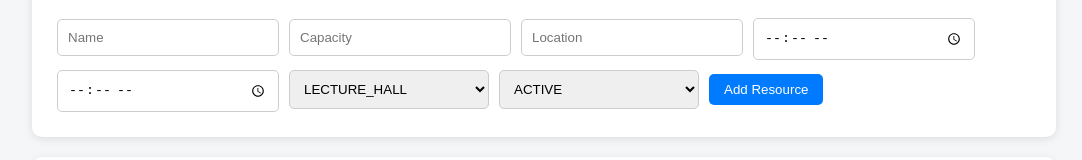
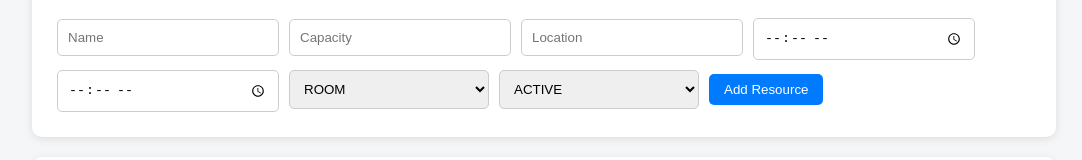
Before and after one commit to SakithNizar/it3030-paf-2026-smart-campus-group_213_02.02, a React (Create React App) app in the folder frontend/: page /admin in a window 1280 px wide. Shown: the part 215-375 px from the top of the page, without its empty margins (96-1178 px from the left). Built offline with nearby package versions, Linux system fonts and the light colour scheme; no server answers.

Commit message:
fix(resourse): fixed typo error

```diff
--- a/frontend/src/pages/ResourceForm.js
+++ b/frontend/src/pages/ResourceForm.js
@@ -98,7 +98,7 @@ export default function ResourceForm({ refresh, selected, setSelected }) {
         />
 
         <select name="type" value={form.type} onChange={handleChange}>
-          <option value="LECTURE_HALL">LECTURE_HALL</option>
+          <option value="ROOM">ROOM</option>
           <option value="LAB">LAB</option>
           <option value="EQUIPMENT">EQUIPMENT</option>
         </select>
```
